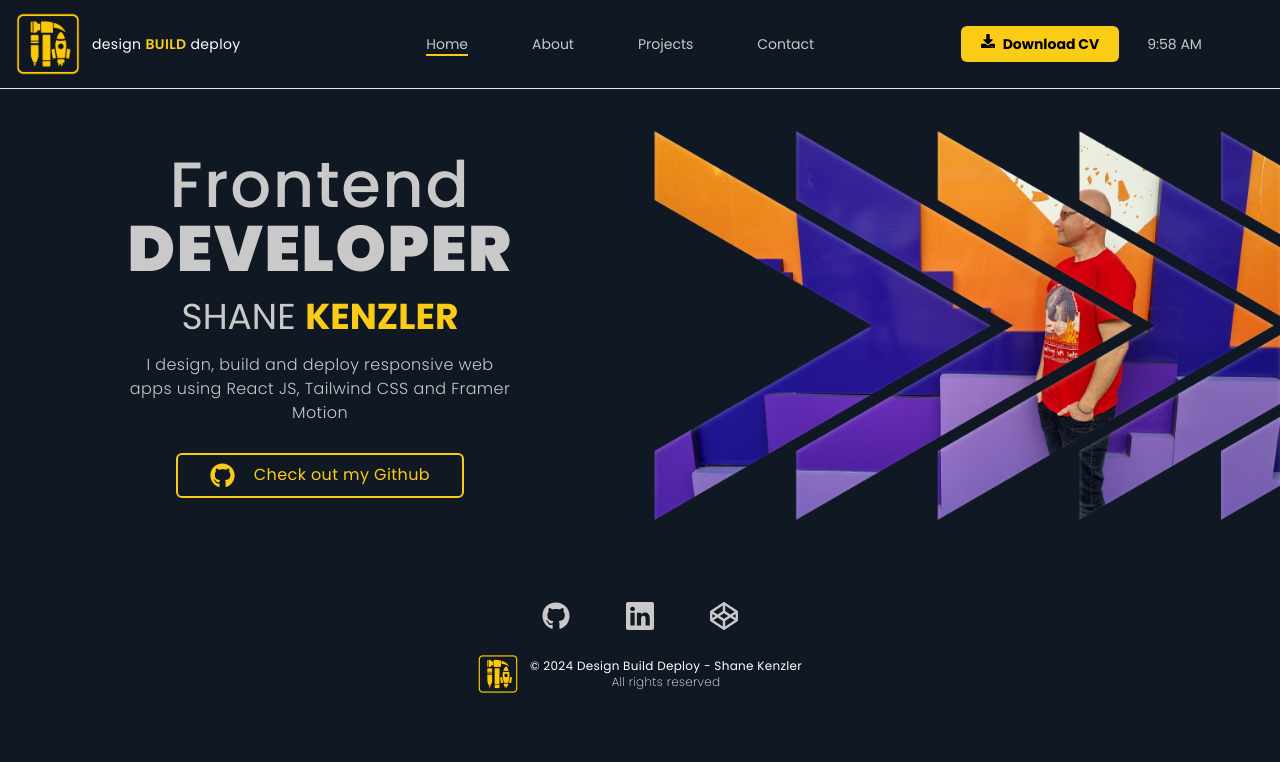
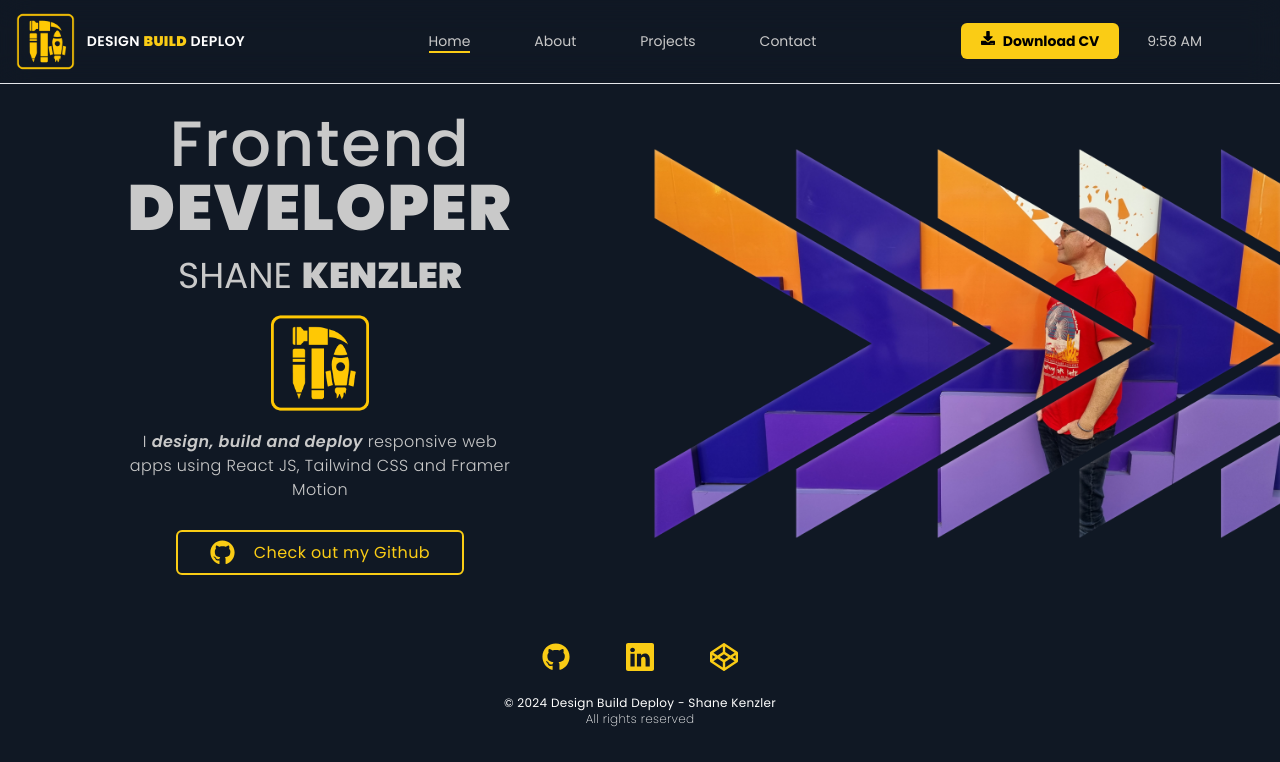
Before and after one commit to SKenzler/react-portfolio, a React (Vite) app: page /#/ in a window 1280 px wide. Shown: the top 762 px of the page. Built offline with nearby package versions, Linux system fonts and the light colour scheme; a web font is replaced by a local one.

Commit message:
change the Landing Page UI to use accent colour to indicate user action

```diff
--- a/src/components/Footer.jsx
+++ b/src/components/Footer.jsx
@@ -10,7 +10,7 @@ const Footer = () => {
       <div className="flex justify-center items-center gap-4 sm:gap-10 m-2">
         <Link to="https://github.com/SKenzler" target="_blank">
           <div className="hover:scale-125 cursor-pointer px-2">
-            <FaGithub size={28} color="#C9C9C9" />
+            <FaGithub size={28} color="#FACC15" />
           </div>
         </Link>
         <Link
@@ -18,21 +18,16 @@ const Footer = () => {
           target="_blank"
         >
           <div className="hover:scale-125 cursor-pointer px-2">
-            <BsLinkedin size={28} color="#C9C9C9" />
+            <BsLinkedin size={28} color="#FACC15" />
           </div>
         </Link>
         <Link to="https://codepen.io/skenzler" target="_blank">
           <div className="hover:scale-125 cursor-pointer px-2">
-            <FaCodepen size={28} color="#C9C9C9" />
+            <FaCodepen size={28} color="#FACC15" />
           </div>
         </Link>
       </div>
       <div className="w-full flex justify-center items-center tracking-wide m-4">
-        <img
-          className="h-10 w-10 mr-3"
-          src={logo}
-          alt="Design Build and Deploy Logo"
-        />
         <p className="text-xs text-white text-center tracking-wide">
           &copy; 2024 Design Build Deploy - Shane Kenzler{" "}
           <span className="font-extralight">
--- a/src/components/Navbar.jsx
+++ b/src/components/Navbar.jsx
@@ -20,16 +20,13 @@ const Navbar = () => {
           <NavLink to="/">
             <div className="flex items-center flex-shrink-0 cursor-pointer">
               <img
-                className="h-16 w-16 mr-3"
+                className="h-[4.2em] w-[4.2em] mr-3"
                 src={logo}
                 alt="Design Build and Deploy Logo"
               />
-              <span className="text-sm text-white tracking-wide">
-                design{" "}
-                <span className="text-yellow-400 font-semibold uppercase">
-                  build
-                </span>{" "}
-                deploy
+              <span className="text-sm text-white font-semibold uppercase tracking-wide">
+                Design <span className="text-yellow-400 font-black">build</span>{" "}
+                Deploy
               </span>
             </div>
           </NavLink>
@@ -103,9 +100,9 @@ const Navbar = () => {
           <div className="lg:hidden md:flex flex-col justify-end">
             <button type="button" onClick={toggleHamburger}>
               {mobileMenuOpen ? (
-                <FaXmark size={24} color="white" />
+                <FaXmark size={28} color="#FACC15" />
               ) : (
-                <FaBars size={24} color="white" />
+                <FaBars size={28} color="#FACC15" />
               )}
             </button>
           </div>
--- a/src/pages/Home.jsx
+++ b/src/pages/Home.jsx
@@ -1,5 +1,6 @@
 import React from "react";
 import heroImage from "../assets/hero-image.png";
+import logo from "../assets/design-build-deploy-logo.png";
 import { FaGithub } from "react-icons/fa";
 import { easeIn, easeInOut, motion } from "framer-motion";
 import Navbar from "../components/Navbar";
@@ -23,11 +24,19 @@ const Home = () => {
               Frontend <span className="font-black uppercase">Developer</span>
             </h1>
             <h2 className="text-2xl sm:text-3xl lg:text-4xl font-normal uppercase p-2">
-              Shane <span className="text-yellow-400 font-bold">Kenzler</span>
+              Shane <span className="text-[#C9C9C9] font-black">Kenzler</span>
             </h2>
+            <img
+              className="h-[6.4em] w-[6.4em] m-2"
+              src={logo}
+              alt="Design Build and Deploy Logo"
+            />
             <p className="w-11/12 sm:w-8/12 text-sm sm:text-base text-[#C9C9C9] font-light tracking-wide p-2">
-              I design, build and deploy responsive web apps using React JS,
-              Tailwind CSS and Framer Motion
+              I{" "}
+              <span className="font-semibold italic">
+                design, build and deploy
+              </span>{" "}
+              responsive web apps using React JS, Tailwind CSS and Framer Motion
             </p>
             <Link to="https://github.com/SKenzler" target="_blank">
               <button
```
